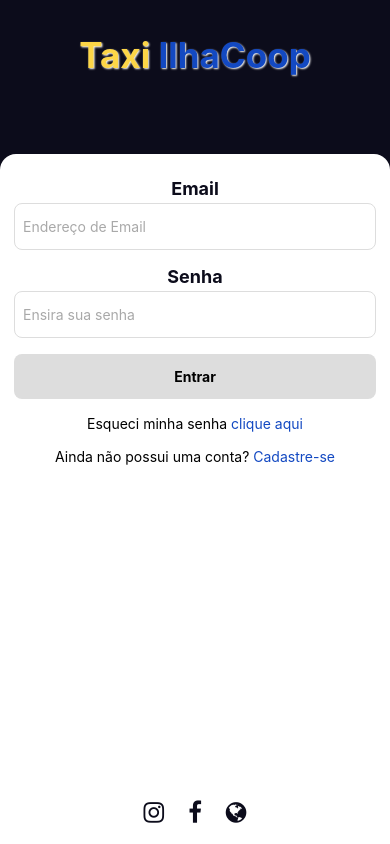
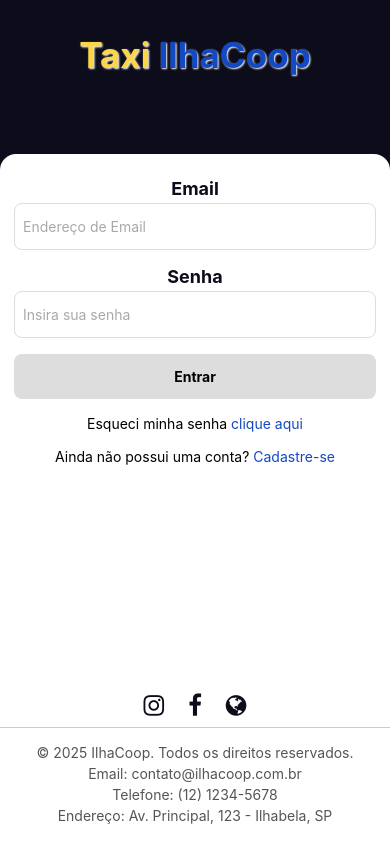
Before and after one commit to Marciolsc/taxiApp, a React Native app: screen / in a window 390 px wide. Built offline with nearby package versions, Linux system fonts and the light colour scheme.

Commit message:
Mudei o rotape da pagina inicial

```diff
--- a/src/app/index.tsx
+++ b/src/app/index.tsx
@@ -1,25 +1,43 @@
-import { View, Text, StyleSheet, TextInput, Pressable, Linking } from 'react-native';
+import { View, Text, StyleSheet, TextInput, Pressable, Linking, ScrollView } from 'react-native';
 import colors from '@/constants/colors';
 import { FontAwesome } from '@expo/vector-icons';
 
 export default function Login() {
   return (
+    <ScrollView contentContainerStyle={styles.scrollContainer}>
       <View style={styles.container}>
+        {/* Header */}
         <View style={styles.header}>
           <View style={{ flex: 1, justifyContent: 'center', alignItems: 'center' }}>
             <Text
               style={[
                 styles.logoText,
-              { textShadowColor: '#fff', textShadowOffset: { width: 1, height: 1 }, textShadowRadius: 2, },]}>Taxi
+                {
+                  textShadowColor: '#fff',
+                  textShadowOffset: { width: 1, height: 1 },
+                  textShadowRadius: 2,
+                },
+              ]}
+            >
+              Taxi
               <Text
                 style={[
                   styles.logoText,
-                { color: colors.azul_Taxi, textShadowColor: '#fff', textShadowOffset: { width: 1, height: 1 }, textShadowRadius: 2 },]}> IlhaCoop
+                  {
+                    color: colors.azul_Taxi,
+                    textShadowColor: '#fff',
+                    textShadowOffset: { width: 1, height: 1 },
+                    textShadowRadius: 2,
+                  },
+                ]}
+              >
+                {' '}IlhaCoop
               </Text>
             </Text>
           </View>
         </View>
 
+        {/* Formulário */}
         <View style={styles.form}>
           <View>
             <Text style={[styles.label, { fontWeight: 'bold', fontSize: 18, textAlign: 'center' }]}>Email</Text>
@@ -33,7 +51,7 @@ export default function Login() {
           <View>
             <Text style={[styles.label, { fontWeight: 'bold', fontSize: 18, textAlign: 'center' }]}>Senha</Text>
             <TextInput
-            placeholder="Ensira sua senha"
+              placeholder="Insira sua senha"
               placeholderTextColor="#A9A9A9"
               secureTextEntry
               style={styles.input}
@@ -46,21 +64,20 @@ export default function Login() {
 
           <Text style={{ textAlign: 'center', marginTop: 16 }}>
             Esqueci minha senha{' '}
-          <Text
-            style={{ color: colors.azul_Taxi }} onPress={() => Linking.openURL('')}>clique aqui
+            <Text style={{ color: colors.azul_Taxi }} onPress={() => Linking.openURL('')}>
+              clique aqui
             </Text>
           </Text>
 
           <Text style={{ textAlign: 'center', marginTop: 16 }}>
             Ainda não possui uma conta?{' '}
-          <Text
-            style={{ color: colors.azul_Taxi }} onPress={() => Linking.openURL('/(auth)/signup/page')}>Cadastre-se
+            <Text style={{ color: colors.azul_Taxi }} onPress={() => Linking.openURL('/(auth)/signup/page')}>
+              Cadastre-se
             </Text>
           </Text>
-
         </View>
 
-      {/* Rodapé com redes sociais */}
+        {/* Redes Sociais */}
         <View style={styles.footer}>
           <Pressable onPress={() => Linking.openURL('https://www.instagram.com/taxiilha/')}>
             <FontAwesome name="instagram" size={24} color={colors.zinc} style={styles.icon} />
@@ -72,30 +89,39 @@ export default function Login() {
             <FontAwesome name="globe" size={24} color={colors.zinc} style={styles.icon} />
           </Pressable>
         </View>
+
+        {/* Informações de Contato */}
+        <View style={styles.contactInfo}>
+          <Text style={styles.contactText}>© 2025 IlhaCoop. Todos os direitos reservados.</Text>
+          <Text style={styles.contactText}>Email: contato@ilhacoop.com.br</Text>
+          <Text style={styles.contactText}>Telefone: (12) 1234-5678</Text>
+          <Text style={styles.contactText}>Endereço: Av. Principal, 123 - Ilhabela, SP</Text>
         </View>
+      </View>
+    </ScrollView>
   );
 }
 
 const styles = StyleSheet.create({
+  scrollContainer: {
+    flexGrow: 1,
+    backgroundColor: colors.zinc,
+  },
   container: {
     flex: 1,
     paddingTop: 34,
-    backgroundColor: colors.zinc,
   },
-
   header: {
     paddingLeft: 14,
     paddingRight: 14,
     paddingBottom: 70,
   },
-
   logoText: {
     fontSize: 35,
     fontWeight: 'bold',
     color: colors.amarelo_Taxi,
     marginBottom: 8,
   },
-
   form: {
     flex: 1,
     backgroundColor: colors.white,
@@ -105,12 +131,10 @@ const styles = StyleSheet.create({
     paddingLeft: 14,
     paddingRight: 14,
   },
-
   label: {
     color: colors.zinc,
     marginBottom: 4,
   },
-
   input: {
     borderWidth: 1,
     borderColor: colors.gray,
@@ -120,7 +144,6 @@ const styles = StyleSheet.create({
     paddingTop: 14,
     paddingBottom: 14,
   },
-
   button: {
     backgroundColor: colors.gray,
     paddingTop: 14,
@@ -130,21 +153,31 @@ const styles = StyleSheet.create({
     width: '100%',
     borderRadius: 8,
   },
-
   buttonText: {
     fontWeight: 'bold',
+    color: '#000',
   },
-
   footer: {
     flexDirection: 'row',
     justifyContent: 'center',
     alignItems: 'center',
-    paddingBottom: 20,
-    paddingTop: 10,
+    paddingVertical: 10,
     backgroundColor: colors.white,
   },
-
   icon: {
     marginHorizontal: 12,
   },
+  contactInfo: {
+    backgroundColor: colors.white,
+    paddingVertical: 16,
+    paddingHorizontal: 20,
+    borderTopWidth: 1,
+    borderTopColor: '#ccc',
+  },
+  contactText: {
+    textAlign: 'center',
+    fontSize: 14,
+    color: '#555',
+    marginBottom: 4,
+  },
 });
```
Lines whose indentation alone changed are shown as unchanged.
